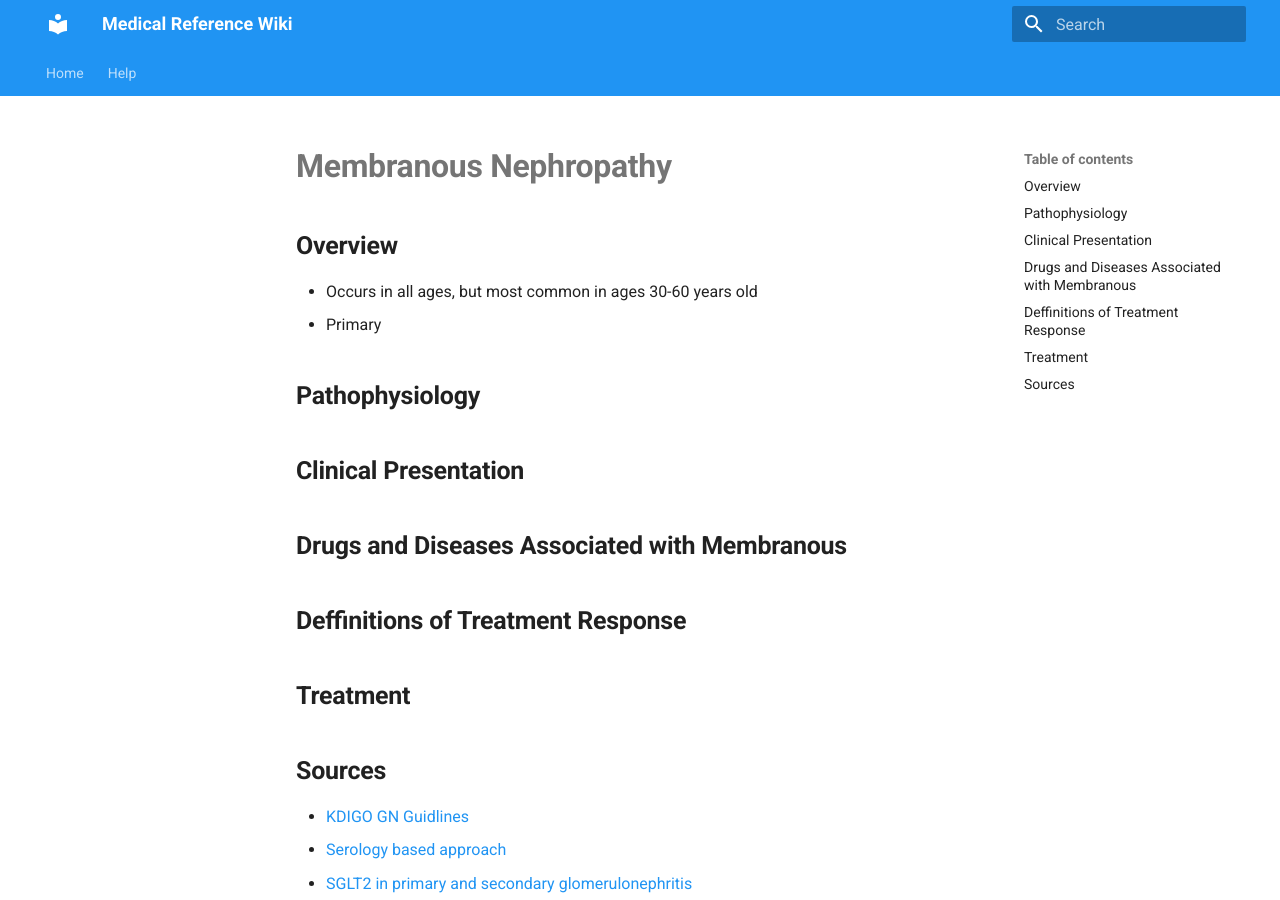
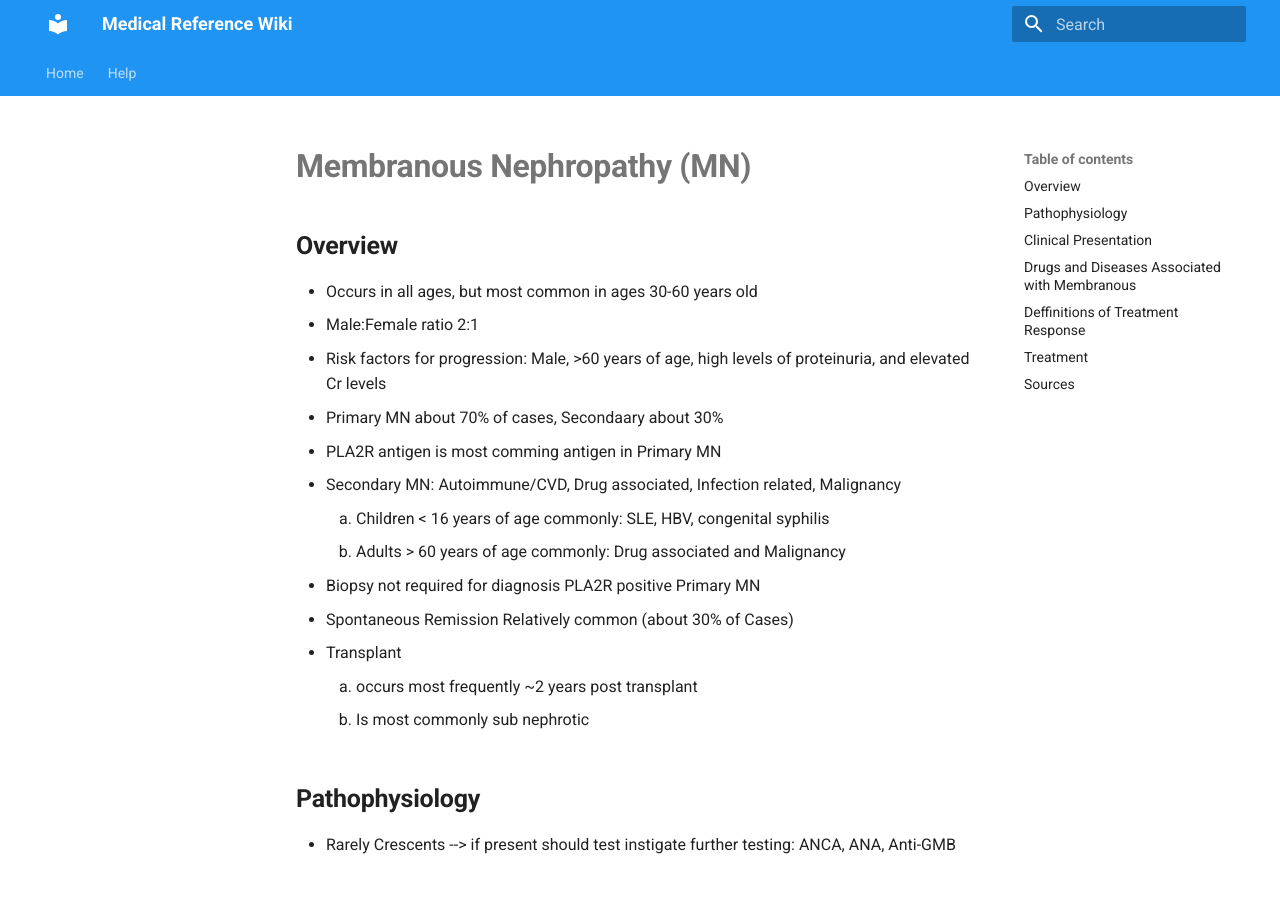
Before and after one commit to TTUNEPH2025/GN, an MkDocs documentation site: the page built from docs/Membranous.md, in a window 1280 px wide and 900 px high. Built offline with MkDocs 1.6.1 and Material for MkDocs 9.7.7, drawn with Linux system fonts in a browser that asks for light colours.

Commit message:
Update Membranous.md

```diff
--- a/docs/Membranous.md
+++ b/docs/Membranous.md
@@ -1,8 +1,20 @@
-# **Membranous Nephropathy**
+# **Membranous Nephropathy (MN)**
 ## **Overview**
 * Occurs in all ages, but most common in ages 30-60 years old
-* Primary
+* Male:Female ratio 2:1
+* Risk factors for progression: Male, >60 years of age, high levels of proteinuria, and elevated Cr levels
+* Primary MN about 70% of cases, Secondaary about 30%
+* PLA2R antigen is most comming antigen in Primary MN
+* Secondary MN: Autoimmune/CVD, Drug associated, Infection related, Malignancy
+    1. Children < 16 years of age commonly: SLE, HBV, congenital syphilis
+    2. Adults > 60 years of age commonly: Drug associated and Malignancy
+* Biopsy not required for diagnosis PLA2R positive Primary MN
+* Spontaneous Remission Relatively common (about 30% of Cases)
+* Transplant
+    1. occurs most frequently ~2 years post transplant
+    2. Is most commonly sub nephrotic
 ## **Pathophysiology**
+ * Rarely Crescents --> if present should test instigate further testing: ANCA, ANA, Anti-GMB
 ## **Clinical Presentation**
 ## **Drugs and Diseases Associated with Membranous**
 ## **Deffinitions of Treatment Response**
```
